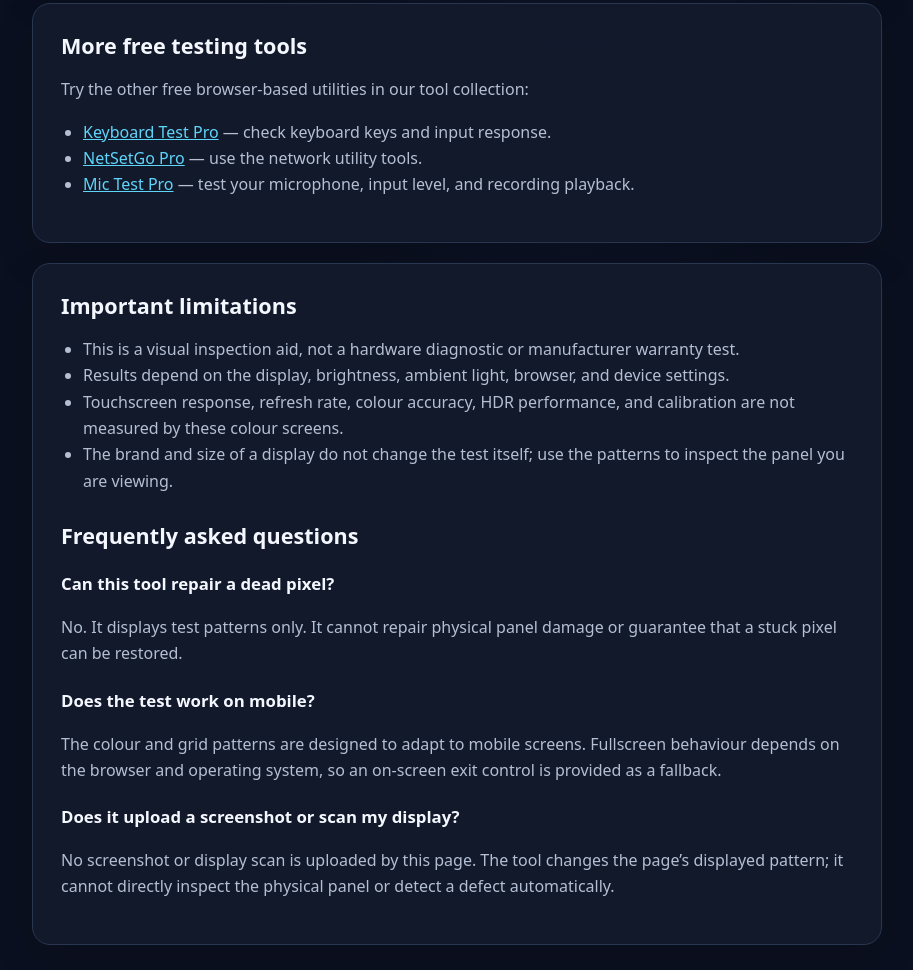
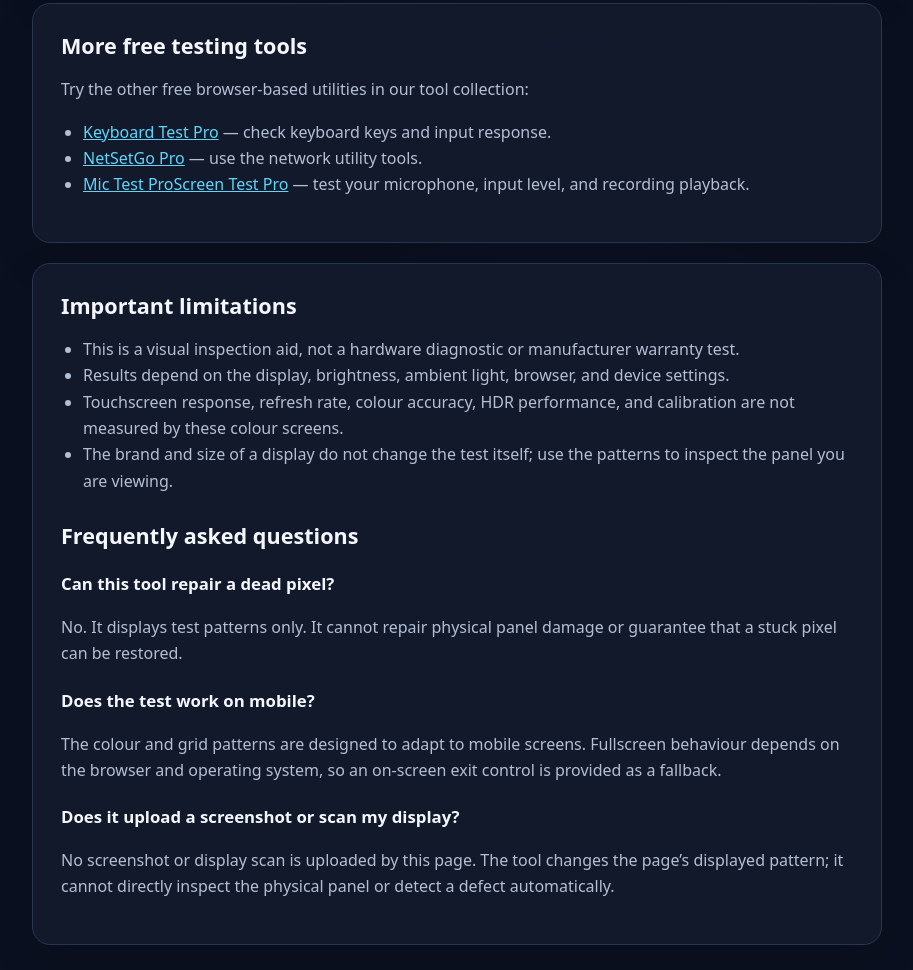
Before and after one commit to dangerahmaddon1-commits/screen-test-pro, a plain HTML site: page index.html in a window 1280 px wide. Shown: the part 1820-2790 px from the top of the page, without its empty margins (68-981 px from the left). Drawn offline with Linux system fonts and the light colour scheme; a script that the page names is missing.

Commit message:
Add cross-links to related utility websites

```diff
--- a/index.html
+++ b/index.html
@@ -82,7 +82,7 @@ footer{padding:24px 0 40px;text-align:center;color:var(--muted);font-size:.92rem
 <ul>
 <li><a href="https://keyboardtest-pro.vercel.app/">Keyboard Test Pro</a> — check keyboard keys and input response.</li>
 <li><a href="https://netsetgopro.vercel.app/">NetSetGo Pro</a> — use the network utility tools.</li>
-<li><a href="https://mic-testpro.vercel.app/">Mic Test Pro</a> — test your microphone, input level, and recording playback.</li>
+<li><a href="https://mic-testpro.vercel.app/">Mic Test Pro</a><a href="https://screen-test-pro.vercel.app/">Screen Test Pro</a> — test your microphone, input level, and recording playback.</li>
 </ul>
 </section>
 <section class="panel content" id="limitations">
```
